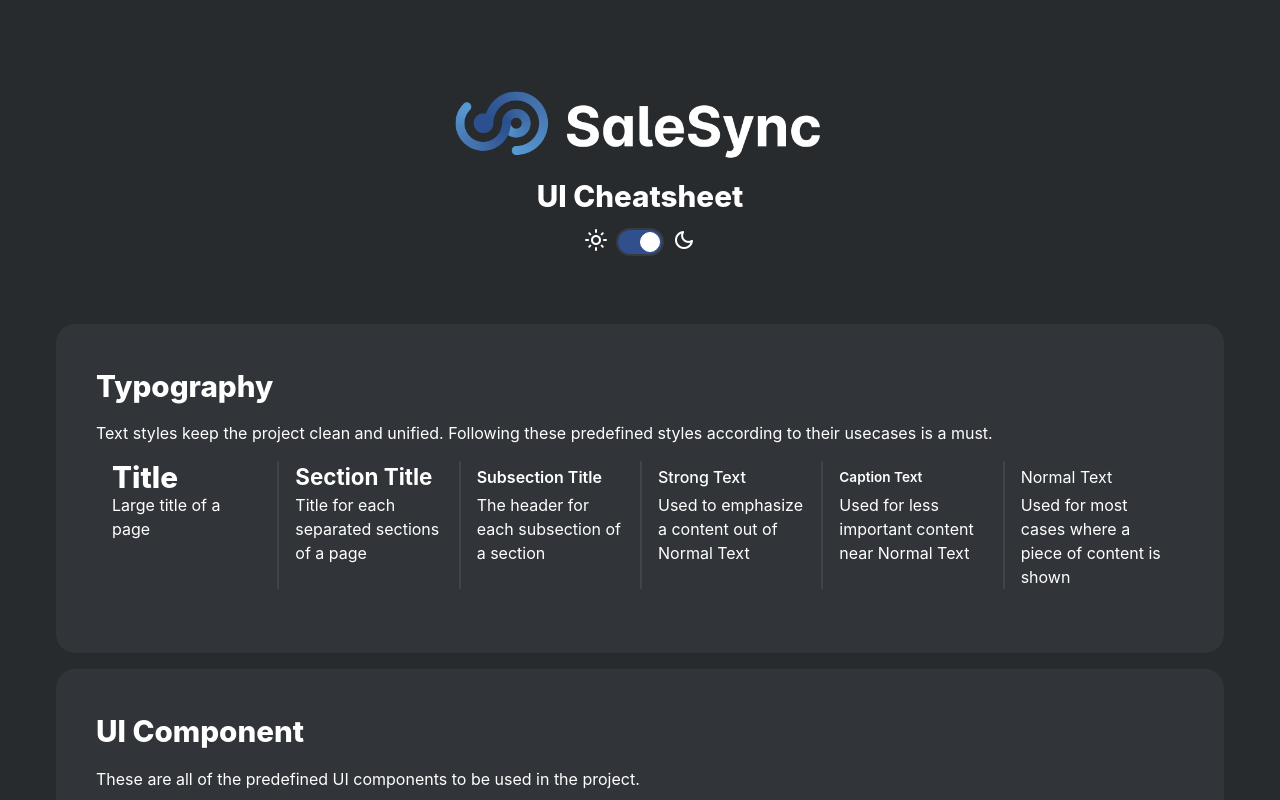
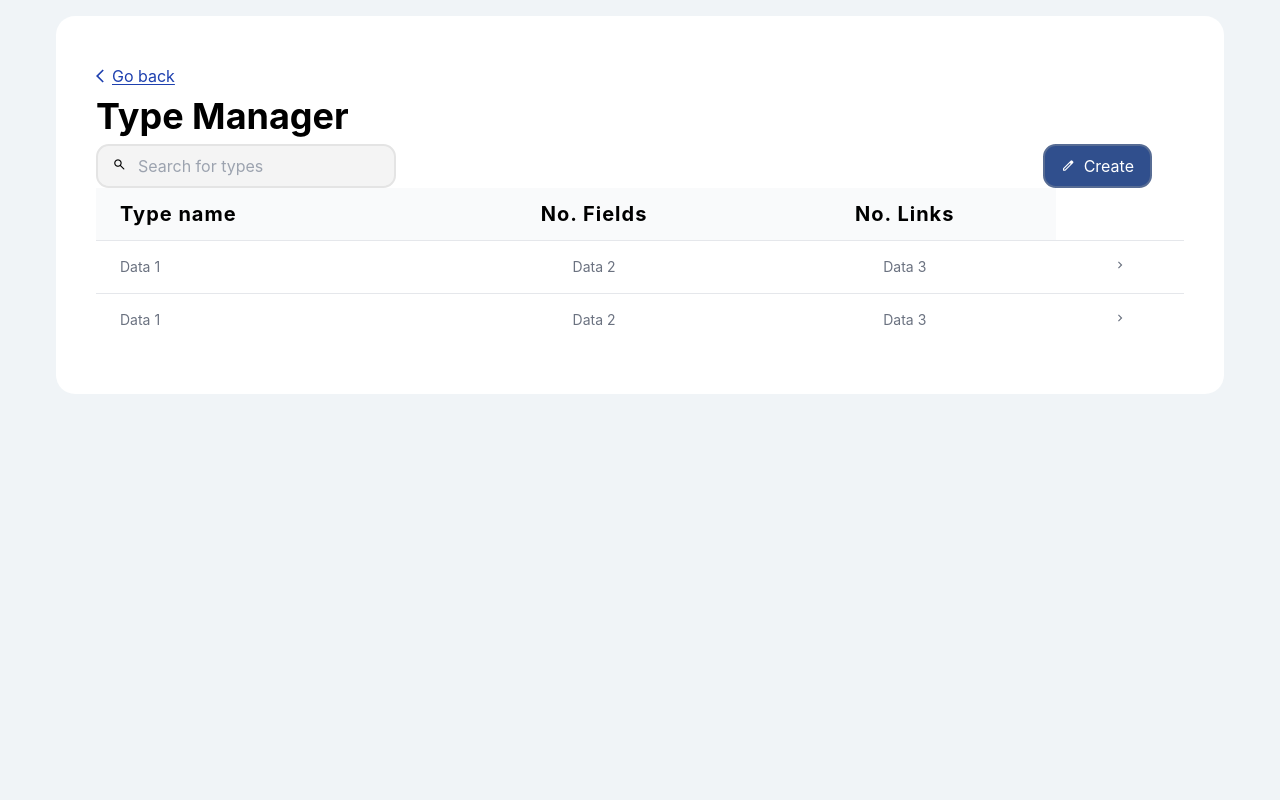
Before and after one commit to salesync-org/salesync, a React (Vite) app in the folder front-end/: page /type-manager in a window 1280 px wide. Shown: the top 800 px of the page. Built offline with nearby package versions, Linux system fonts and the light colour scheme.

Commit message:
Mock up type manager page to add new type

```diff
--- a/front-end/package.json
+++ b/front-end/package.json
@@ -19,6 +19,7 @@
     "react": "^18.2.0",
     "react-dom": "^18.2.0",
     "react-hook-form": "^7.48.2",
+    "react-icons": "^5.0.1",
     "react-query": "^3.39.3",
     "react-router-dom": "^6.18.0",
     "tailwind-merge": "^2.0.0",
--- a/front-end/src/App.tsx
+++ b/front-end/src/App.tsx
@@ -1,10 +1,17 @@
+import { Route, Routes } from 'react-router-dom';
 import Cheatsheet from './pages/Cheatsheet/Cheatsheet';
+import TypeManager from './pages/TypeManager/TypeManager';
 
 function App() {
   return (
-    <div>
-      <Cheatsheet />
-    </div>
+    // <div>
+    //   <Cheatsheet />
+    // </div>
+
+    <Routes>
+      <Route path='/' element={<Cheatsheet />} />
+      <Route path='/type-manager' element={<TypeManager />} />
+    </Routes>
   );
 }
 
--- /dev/null
+++ b/front-end/src/pages/TypeManager/TypeManager.tsx
@@ -0,0 +1,110 @@
+import React, { useState } from 'react';
+import Panel from '../../components/Panel/Panel';
+import TextInput from '../../components/TextInput/TextInput';
+import { MdArrowBackIos, MdNavigateNext } from 'react-icons/md';
+import Button from '../../components/Button/Button';
+import Icon from '../../components/Icon/Icon';
+import PrimaryButton from '../../components/Button/PrimaryButton';
+import Modal, { ModalFooter } from '../../components/ui/modal/Modal';
+import DropDown from '../../components/DropDown/DropDown';
+import Item from '../../components/Item/Item';
+
+const TypeManager = () => {
+  const [isTypeModelOpen, setIsTypeModelOpen] = useState(false);
+
+  document.documentElement.classList.remove('dark');
+  // TODO: phân trang theo perpage=10 total page từ back-end
+
+  return (
+    <div className='mx-auto px-10'>
+      <Panel>
+        <div className='flex w-full flex-col'>
+          <button className='self-start'>
+            <div className='flex flex-row items-center'>
+              <MdArrowBackIos className='text-blue-800' />
+              <div className='text-blue-800 underline underline-offset-2'>Go back</div>
+            </div>
+          </button>
+
+          <h1 className='my-2 text-4xl font-bold'>Type Manager</h1>
+          <div className='flex flex-row justify-between'>
+            <TextInput className='w-auto' value='' placeholder='Search for types' prefixIcon='search' />
+            <PrimaryButton
+              className='mx-8'
+              onClick={() => {
+                setIsTypeModelOpen(true);
+              }}
+              showHeader={true}
+            >
+              <Icon name='edit' />
+              <p>Create</p>
+            </PrimaryButton>
+          </div>
+
+          <table className='min-w-full divide-y divide-gray-200'>
+            <thead className='bg-gray-50'>
+              <tr>
+                <th scope='col' className='px-6 py-3 text-left text-xl font-bold   tracking-wider '>
+                  Type name
+                </th>
+                <th scope='col' className='px-6 py-3 text-center text-xl font-bold   tracking-wider '>
+                  No. Fields
+                </th>
+                <th scope='col' className='px-6 py-3 text-center text-xl font-bold   tracking-wider '>
+                  No. Links
+                </th>
+              </tr>
+            </thead>
+            <tbody className='divide-y divide-gray-200 bg-white'>
+              <tr className='hover:bg-slate-100'>
+                <td className='whitespace-nowrap px-6 py-4 text-left text-sm text-gray-500'>Data 1</td>
+                <td className='whitespace-nowrap px-6 py-4 text-center text-sm text-gray-500'>Data 2</td>
+                <td className='whitespace-nowrap px-6 py-4 text-center text-sm text-gray-500'>Data 3</td>
+                <td className='whitespace-nowrap px-6 py-4 text-center text-sm text-gray-500'>
+                  <button>
+                    <MdNavigateNext />
+                  </button>
+                </td>
+              </tr>
+
+              <tr className='hover:bg-slate-100'>
+                <td className='whitespace-nowrap px-6 py-4 text-left text-sm text-gray-500'>Data 1</td>
+                <td className='whitespace-nowrap px-6 py-4 text-center text-sm text-gray-500'>Data 2</td>
+                <td className='whitespace-nowrap px-6 py-4 text-center text-sm text-gray-500'>Data 3</td>
+                <td className='whitespace-nowrap px-6 py-4 text-center text-sm text-gray-500'>
+                  <button>
+                    <MdNavigateNext />
+                  </button>
+                </td>
+              </tr>
+            </tbody>
+          </table>
+        </div>
+      </Panel>
+
+      <Modal isOpen={isTypeModelOpen} onOpenChange={setIsTypeModelOpen} title='Create new Type'>
+        <form>
+          <div className='grid grid-cols-5 place-content-center gap-3'>
+            <div className='col-span-3 flex flex-col gap-2'>
+              <TextInput header='Type Name' className='w-full' value='' placeholder='Search for something' />
+            </div>
+            <div className='col-span-2 flex flex-col gap-2'>
+              <DropDown header='Template' value='Select a value'>
+                <Item title='Item 1' />
+                <Item title='Item 2' />
+                <Item title='Item 3' />
+                <Item title='Item 4' />
+              </DropDown>
+            </div>
+          </div>
+          <ModalFooter className='mt-8'>
+            <Button onClick={() => setIsTypeModelOpen(false)}>Cancel</Button>
+            <PrimaryButton onClick={() => setIsTypeModelOpen(false)}>Save</PrimaryButton>
+          </ModalFooter>
+        </form>
+      </Modal>
+    </div>
+  );
+};
+
+export default TypeManager;
```
Also changed, not shown: 1 other file (tests, documents, lock files or other folders).
